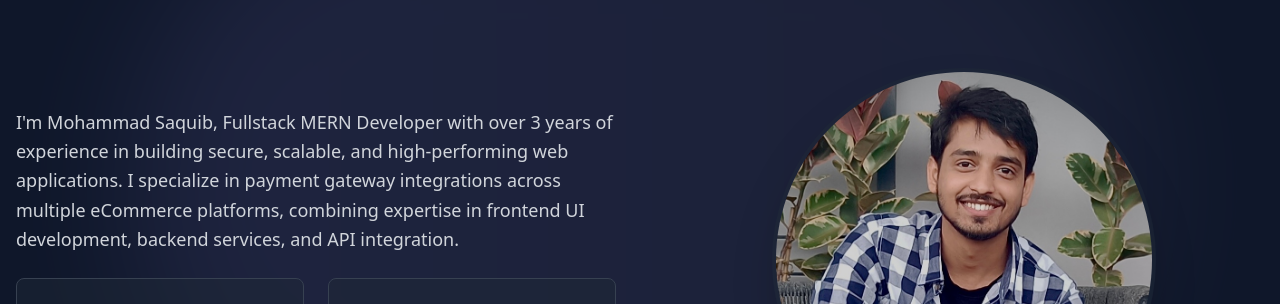
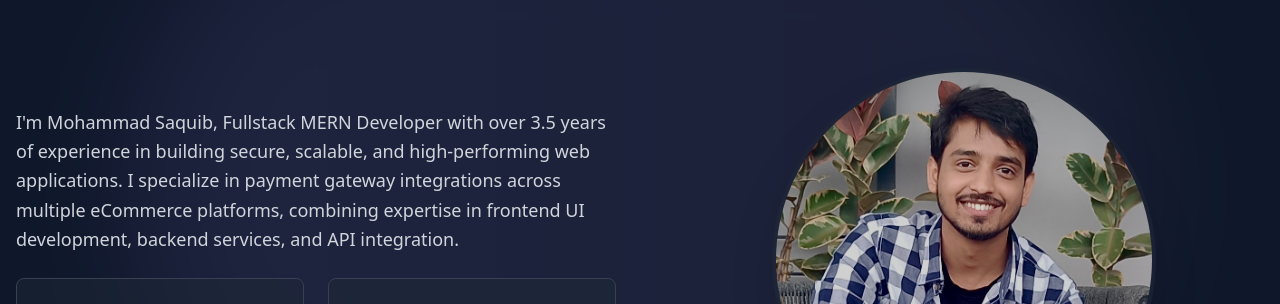
Before and after one commit to saquibshaikh14/saquibshaikh14, a React (Vite) app: page / in a window 1280 px wide. Shown: the part 1014-1318 px from the top of the page. Built offline with nearby package versions, Linux system fonts and the light colour scheme.

Commit message:
Update AboutSection.tsx

```diff
--- a/src/components/AboutSection.tsx
+++ b/src/components/AboutSection.tsx
@@ -12,7 +12,7 @@ const AboutSection = () => {
                 <div className="grid md:grid-cols-2 gap-12 items-center">
                     <div className="order-last md:order-first space-y-6" data-aos="fade-right">
                         <p className="text-lg text-gray-300 leading-relaxed">
-                            I'm Mohammad Saquib, Fullstack MERN Developer with over 3 years of experience in building secure, scalable, and high-performing web applications. I specialize in payment gateway integrations across multiple eCommerce platforms, combining expertise in frontend UI development, backend services, and API integration.
+                            I'm Mohammad Saquib, Fullstack MERN Developer with over 3.5 years of experience in building secure, scalable, and high-performing web applications. I specialize in payment gateway integrations across multiple eCommerce platforms, combining expertise in frontend UI development, backend services, and API integration.
                         </p>
 
                         <div className="grid grid-cols-2 gap-6">
```
